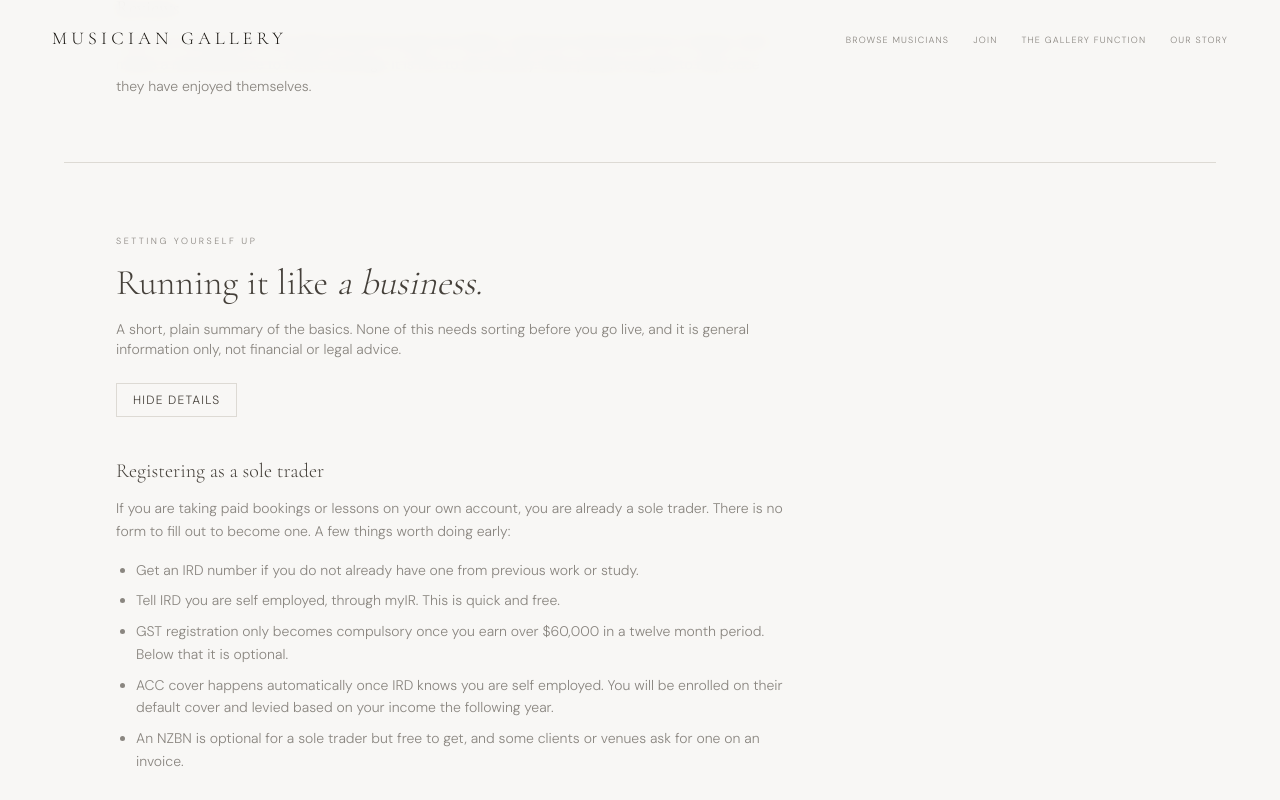
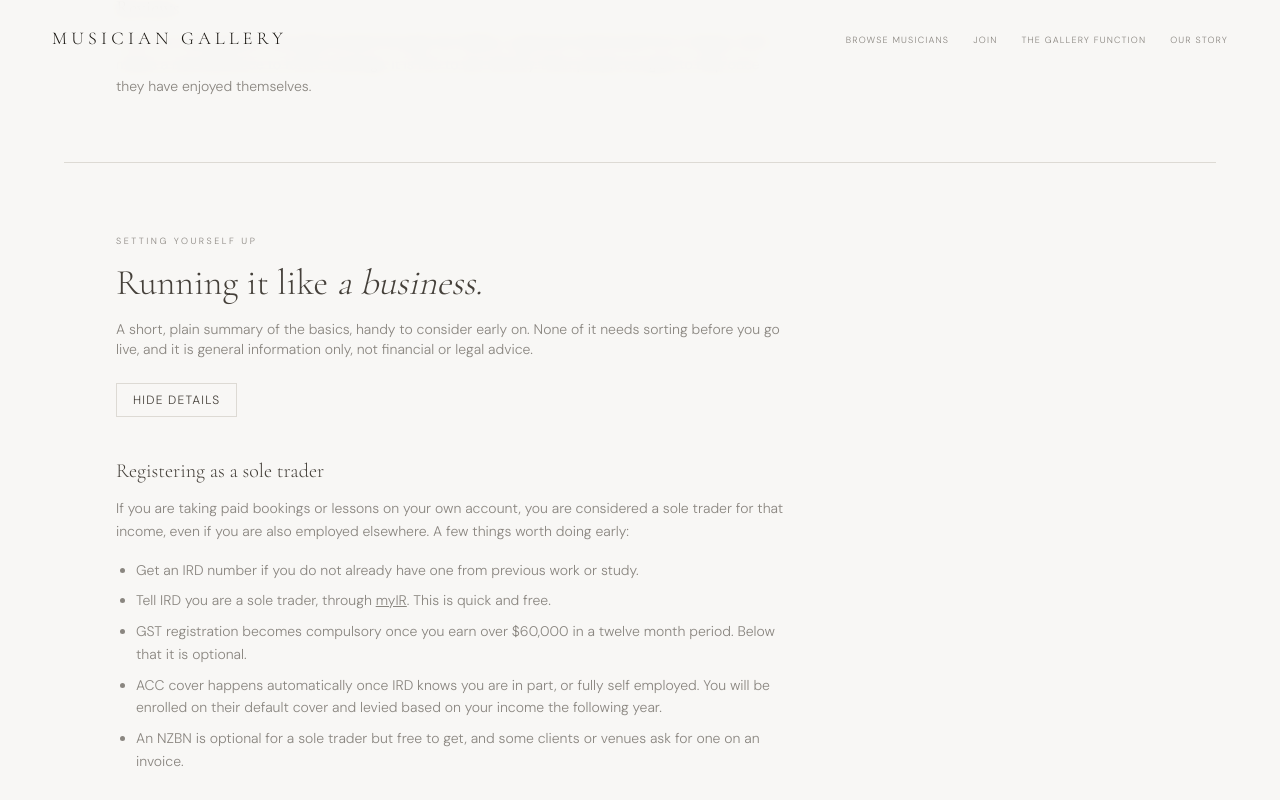
Before and after one commit to musiciangallery/Musician-Gallery, a Next.js app: page /toolkit in a window 1280 px wide. Both pictures are taken after a click on the button "SHOW DETAILS". Shown: the part 2682-3482 px from the top of the page. Built offline with nearby package versions, Linux system fonts and the light colour scheme.

Commit message:
Update ToolkitBusinessSection.tsx

```diff
--- a/src/components/ToolkitBusinessSection.tsx
+++ b/src/components/ToolkitBusinessSection.tsx
@@ -17,7 +17,7 @@ export default function ToolkitBusinessSection() {
           Running it like <em>a business.</em>
         </h2>
         <p className="text-sm text-mid mb-6">
-          A short, plain summary of the basics. None of this needs sorting before you go live, and it is general information only, not financial or legal advice.
+          A short, plain summary of the basics, handy to consider early on. None of it needs sorting before you go live, and it is general information only, not financial or legal advice.
         </p>
         <button
           onClick={() => setOpen((o) => !o)}
@@ -32,13 +32,17 @@ export default function ToolkitBusinessSection() {
           <div>
             <h3 className="font-serif text-xl mb-3">Registering as a sole trader</h3>
             <p className="text-sm text-mid leading-relaxed mb-4">
-              If you are taking paid bookings or lessons on your own account, you are already a sole trader. There is no form to fill out to become one. A few things worth doing early:
+              If you are taking paid bookings or lessons on your own account, you are considered a sole trader for that income, even if you are also employed elsewhere. A few things worth doing early:
             </p>
             <ul className="space-y-2 text-sm text-mid leading-relaxed list-disc pl-5">
               <li>Get an IRD number if you do not already have one from previous work or study.</li>
-              <li>Tell IRD you are self employed, through myIR. This is quick and free.</li>
-              <li>GST registration only becomes compulsory once you earn over $60,000 in a twelve month period. Below that it is optional.</li>
-              <li>ACC cover happens automatically once IRD knows you are self employed. You will be enrolled on their default cover and levied based on your income the following year.</li>
+              <li>
+                Tell IRD you are a sole trader, through{" "}
+                <a href="https://myir.ird.govt.nz/" target="_blank" rel="noopener noreferrer" className="underline hover:text-accent">myIR</a>.
+                This is quick and free.
+              </li>
+              <li>GST registration becomes compulsory once you earn over $60,000 in a twelve month period. Below that it is optional.</li>
+              <li>ACC cover happens automatically once IRD knows you are in part, or fully self employed. You will be enrolled on their default cover and levied based on your income the following year.</li>
               <li>An NZBN is optional for a sole trader but free to get, and some clients or venues ask for one on an invoice.</li>
             </ul>
           </div>
@@ -54,15 +58,16 @@ export default function ToolkitBusinessSection() {
               <li>Studio or venue hire</li>
               <li>Website, promotional materials, printed materials</li>
               <li>Teaching materials: workbooks, sheet music, practice charts</li>
+              <li>Police vetting</li>
               <li>Professional fees: accountant fees, relevant courses or training</li>
               <li>A portion of home costs if you teach or rehearse from home</li>
             </ul>
             <p className="text-sm text-mid leading-relaxed mt-4">
-              A separate bank account for your music income makes this dramatically easier, and IRD asks that receipts be kept for seven years. A simple habit from the start, a folder, an app, or a spreadsheet, saves a scramble later.
+              A separate bank account for your music income makes this dramatically easier, and IRD asks that receipts be kept for seven years. A simple habit from the start, a folder, an app, or a spreadsheet, saves a scramble later. Income earned through Musician Gallery is tracked automatically via Stripe, so that side of your record keeping is already taken care of.
             </p>
           </div>
 
-          <p className="text-xs text-mid leading-relaxed">
+          <p className="text-sm text-mid leading-relaxed">
             For anything specific to your situation, <a href="https://www.ird.govt.nz/roles/self-employed" target="_blank" rel="noopener noreferrer" className="underline hover:text-accent">IRD</a> and <a href="https://www.business.govt.nz/business-stage-or-type/sole-traders" target="_blank" rel="noopener noreferrer" className="underline hover:text-accent">business.govt.nz</a> are the official sources, and a chat with an accountant is worth it once you are earning consistently.
           </p>
         </div>
```
